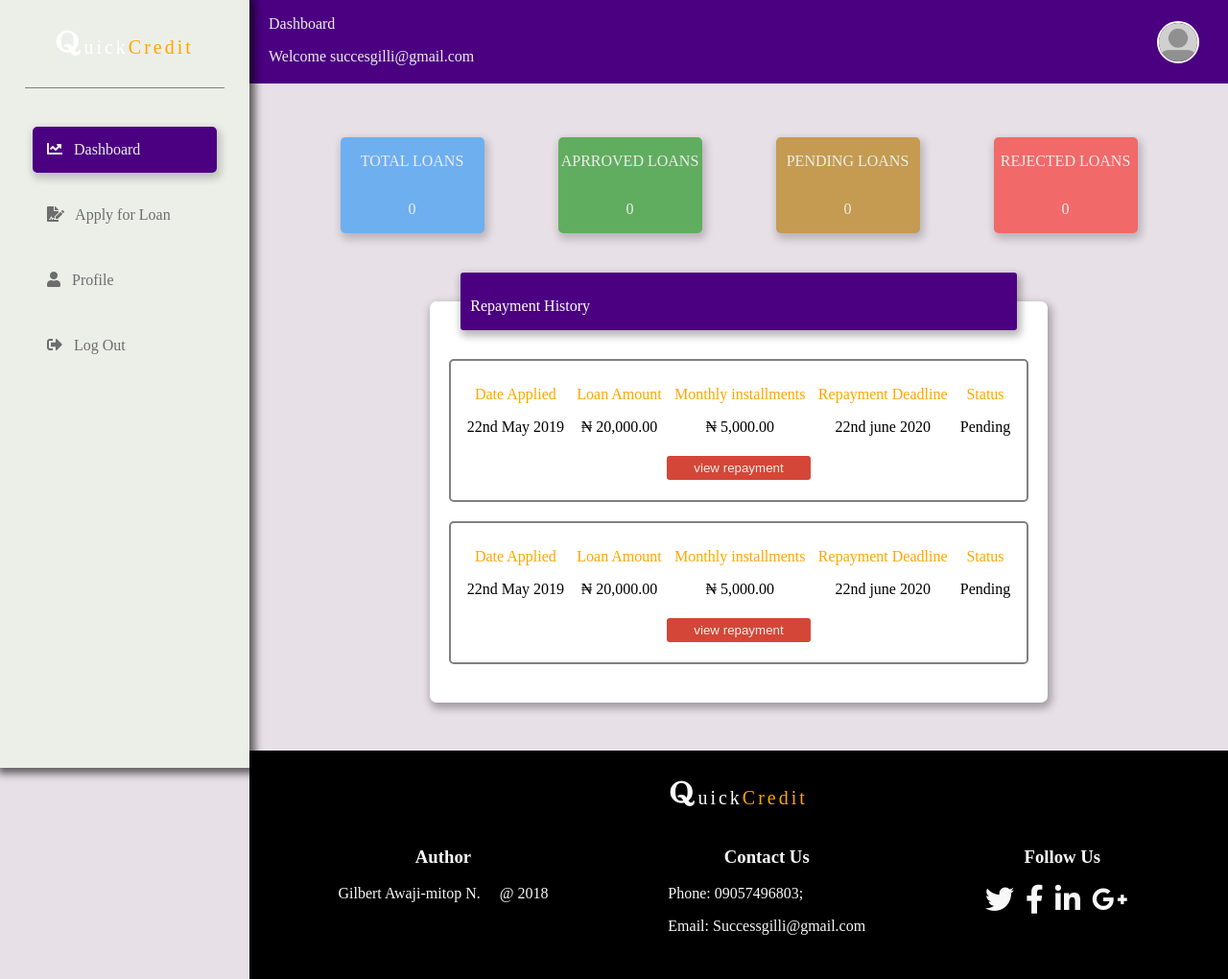
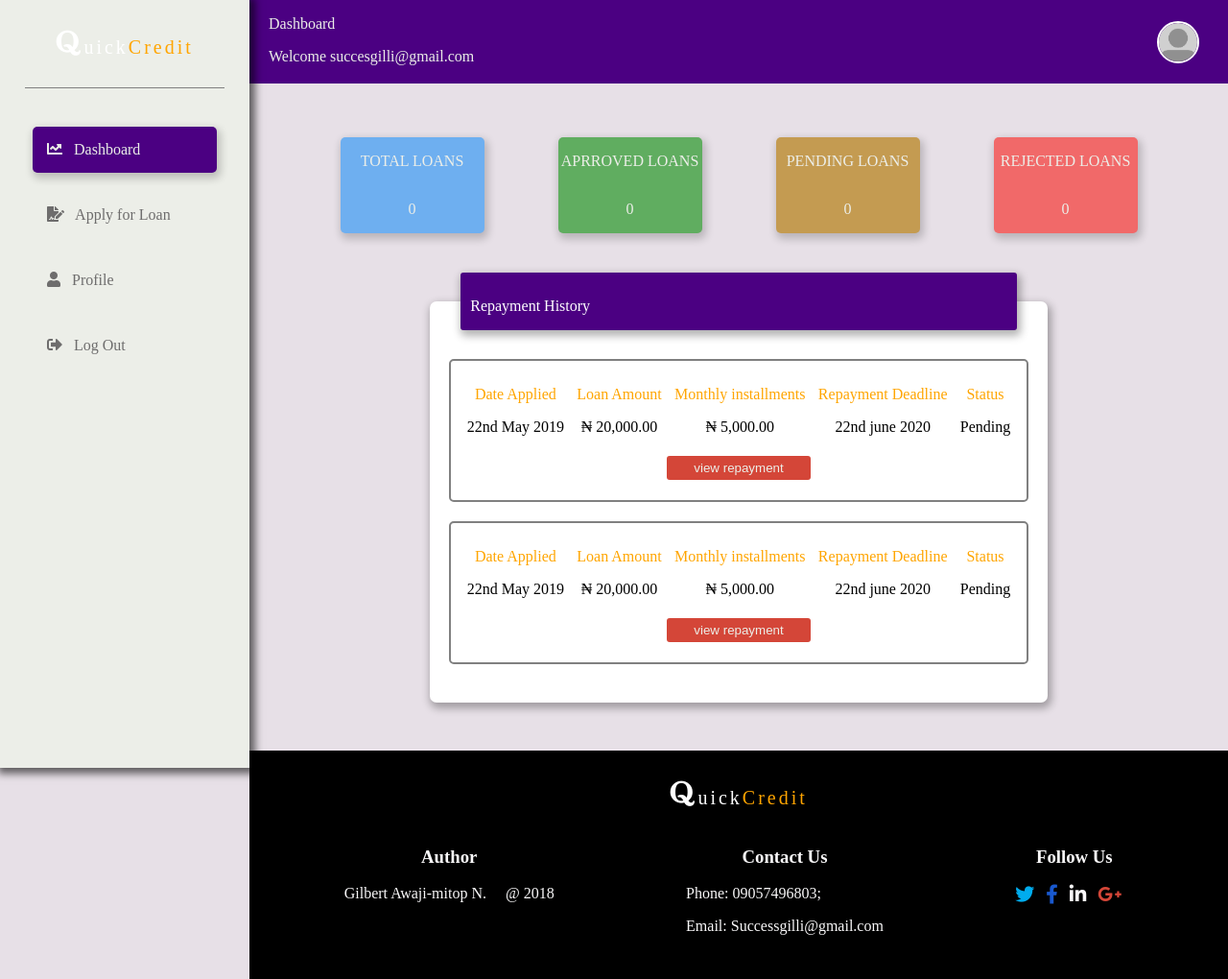
Before and after one commit to successgilli/quick-credit, a plain HTML site: page UI/userDashbord.html in a window 1280 px wide. Shown: the whole page at 96% size. Drawn offline with Linux system fonts and the light colour scheme.

Commit message:
bug(index.css): modularise css
add .github folder to populate PR
[finishes #165974806]

```diff
--- a/UI/css/adminDashboard.css
+++ b/UI/css/adminDashboard.css
@@ -439,6 +439,21 @@ footer{
     justify-content: center;
     cursor: pointer;
 }
+.fa-facebook-f,.fa-google-plus-g,.fa-linkedin-in,.fa-twitter{
+    font-size: 20px;
+}
+.fa-twitter{
+    color: #00acee;
+}
+.fa-facebook-f{
+    color: rgb(25, 89, 207);
+}
+.fa-linkedin-in{
+    color: #F9F8F9;
+}
+.fa-google-plus-g{
+    color: #d44638;
+}
 @media (max-width:700px){
     footer{
         flex-direction: column;
--- a/UI/css/userDashbord.css
+++ b/UI/css/userDashbord.css
@@ -513,3 +513,18 @@ footer{
         margin-top: 87px;
     }
 }
+.fa-facebook-f,.fa-google-plus-g,.fa-linkedin-in,.fa-twitter{
+    font-size: 20px;
+}
+.fa-twitter{
+    color: #00acee;
+}
+.fa-facebook-f{
+    color: rgb(25, 89, 207);
+}
+.fa-linkedin-in{
+    color: #F9F8F9;
+}
+.fa-google-plus-g{
+    color: #d44638;
+}
```
Also changed, not shown: .github/PULL_REQUEST_TEMPLATE.md (added).
